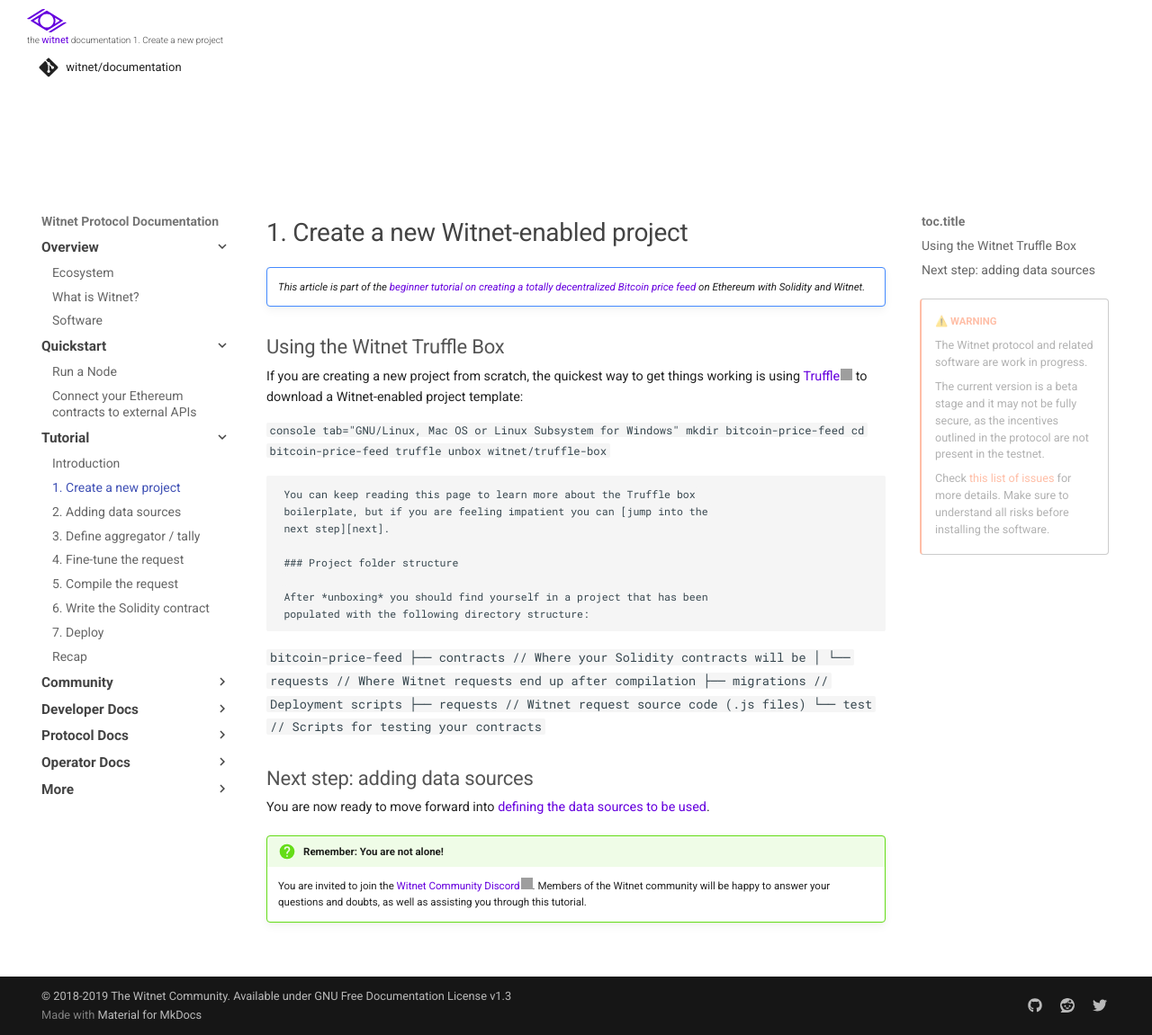
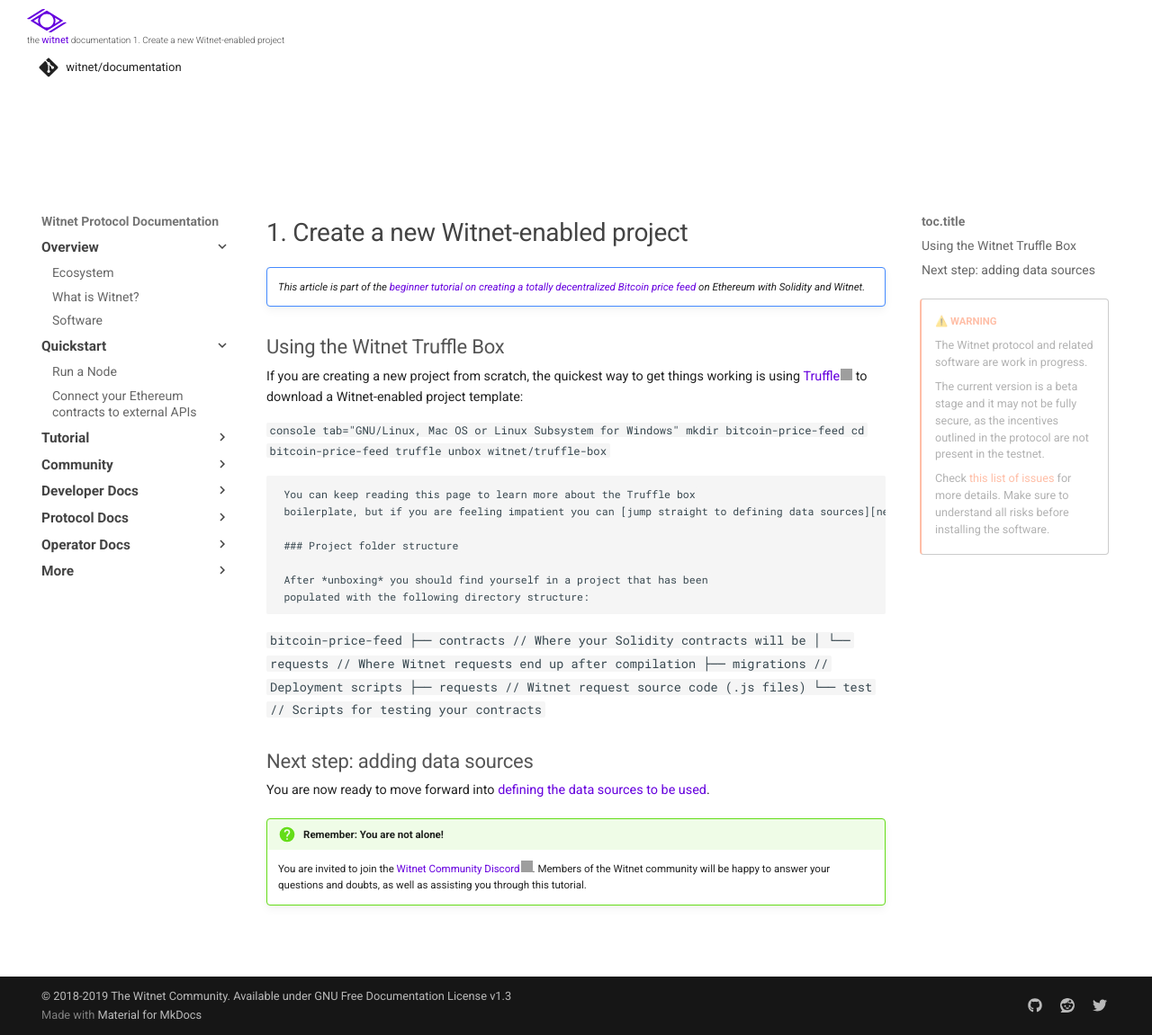
Before and after one commit to witnet/documentation, an MkDocs documentation site: the page built from docs/tutorials/bitcoin-price-feed/2-create-project.md, in a window 1280 px wide and 1151 px high. Shown: the whole window at 90% size. Built offline with MkDocs 1.6.1 and Material for MkDocs 9.7.7, drawn with Linux system fonts in a browser that asks for light colours; some web fonts are replaced; comment, search, counter and statistics services are not loaded; grey boxes are pictures that could not be loaded.

Commit message:
Update and rename "create-project"
Typos and grammar changes

````diff
--- a/docs/tutorials/bitcoin-price-feed/create-project.md
+++ b/docs/tutorials/bitcoin-price-feed/2-create-project.md
@@ -18,8 +18,7 @@ truffle unbox witnet/truffle-box
 ```
 
 You can keep reading this page to learn more about the Truffle box
-boilerplate, but if you are feeling impatient you can [jump into the
-next step][next].
+boilerplate, but if you are feeling impatient you can [jump straight to defining data sources][next].
 
 ### Project folder structure
 
````
Also changed, not shown: other parts of docs/tutorials/bitcoin-price-feed/2-create-project.md (+1 -1 lines).
